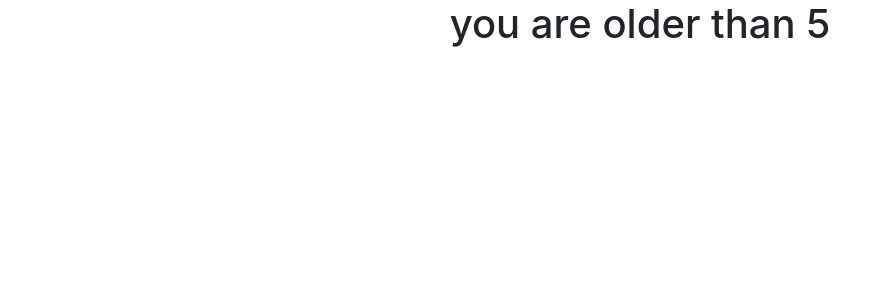
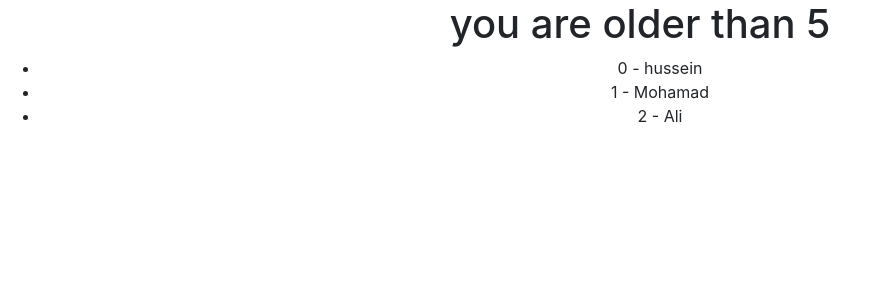
Before and after one commit to shokrshokr/react-step-by-step, a React (Create React App) app: page / in a window 1280 px wide. Shown: the top 300 px of the page, without its empty margins (0-869 px from the left). Built offline with nearby package versions, Linux system fonts and the light colour scheme.

Commit message:
010-part2

```diff
--- a/src/App.js
+++ b/src/App.js
@@ -7,8 +7,13 @@
   render(){
 
     const age= 10;
+    let ageTemplate = '';
+    let users = [
+      {id: 1, name: "hussein", age: 23},
+      {id: 2, name: "Mohamad", age: 25},
+      {id: 3, name: "Ali", age: 27},
+    ]
 
-    let ageTemplate = '';
     if(age>5){
       ageTemplate = <h1>you are older than 5</h1>;
     } else{
@@ -17,14 +22,11 @@
 
     return(
       <div className="App">
-        {/** method one */}
-          {/*age > 5 ? 'you are older than 5':
-            age < 0 ? '' :
-              age > 10 ? '' : ''*/}
-        {/** End // method one */}
-        {/** method tow */}
-          {ageTemplate}
-        {/** End // method tow */}
+        {ageTemplate}
+        <ul>
+          {users.map((user, index) => <li key={user.id}>{index} - {user.name}</li>)}
+        </ul>
+
       </div>
     );
   }
```
